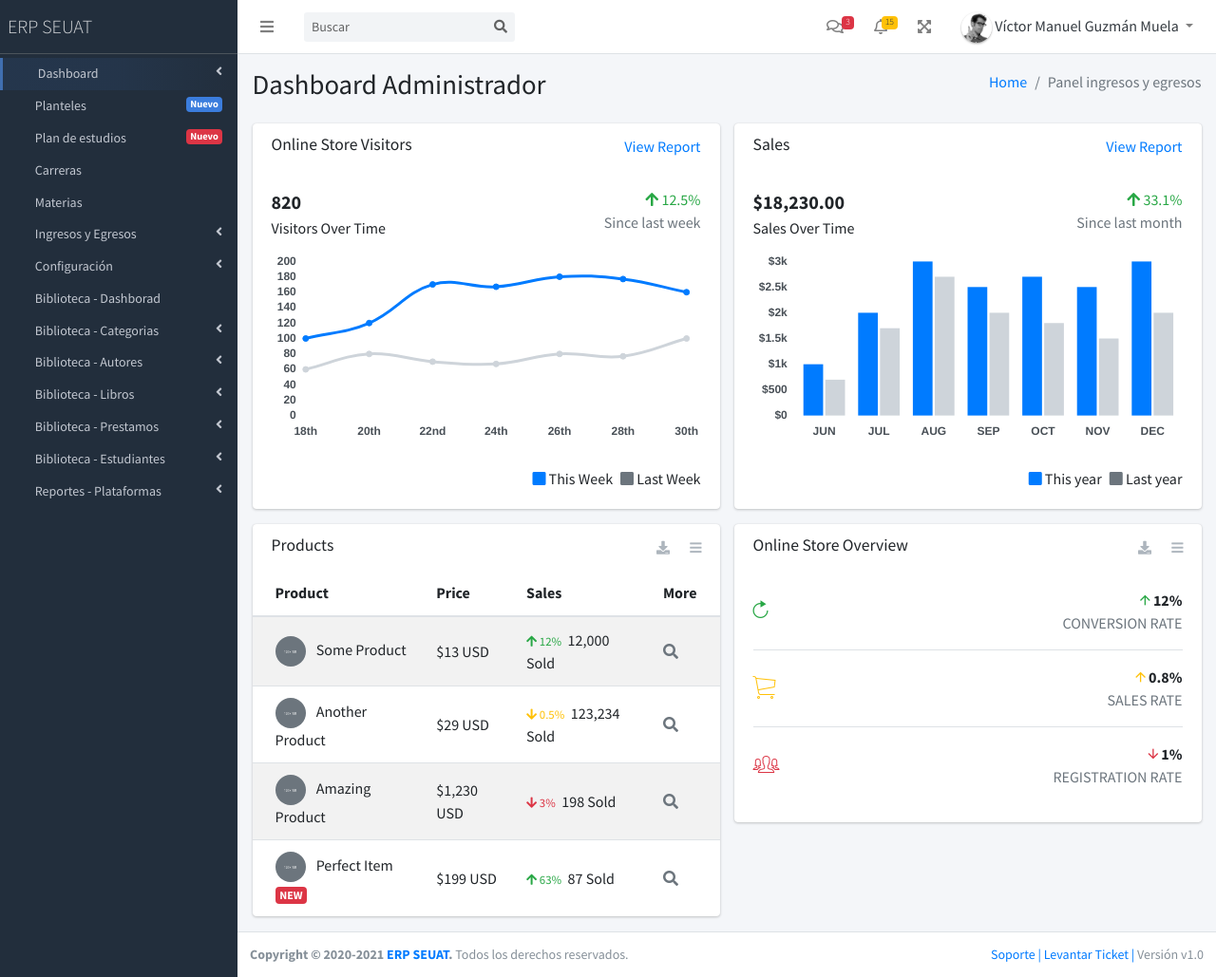
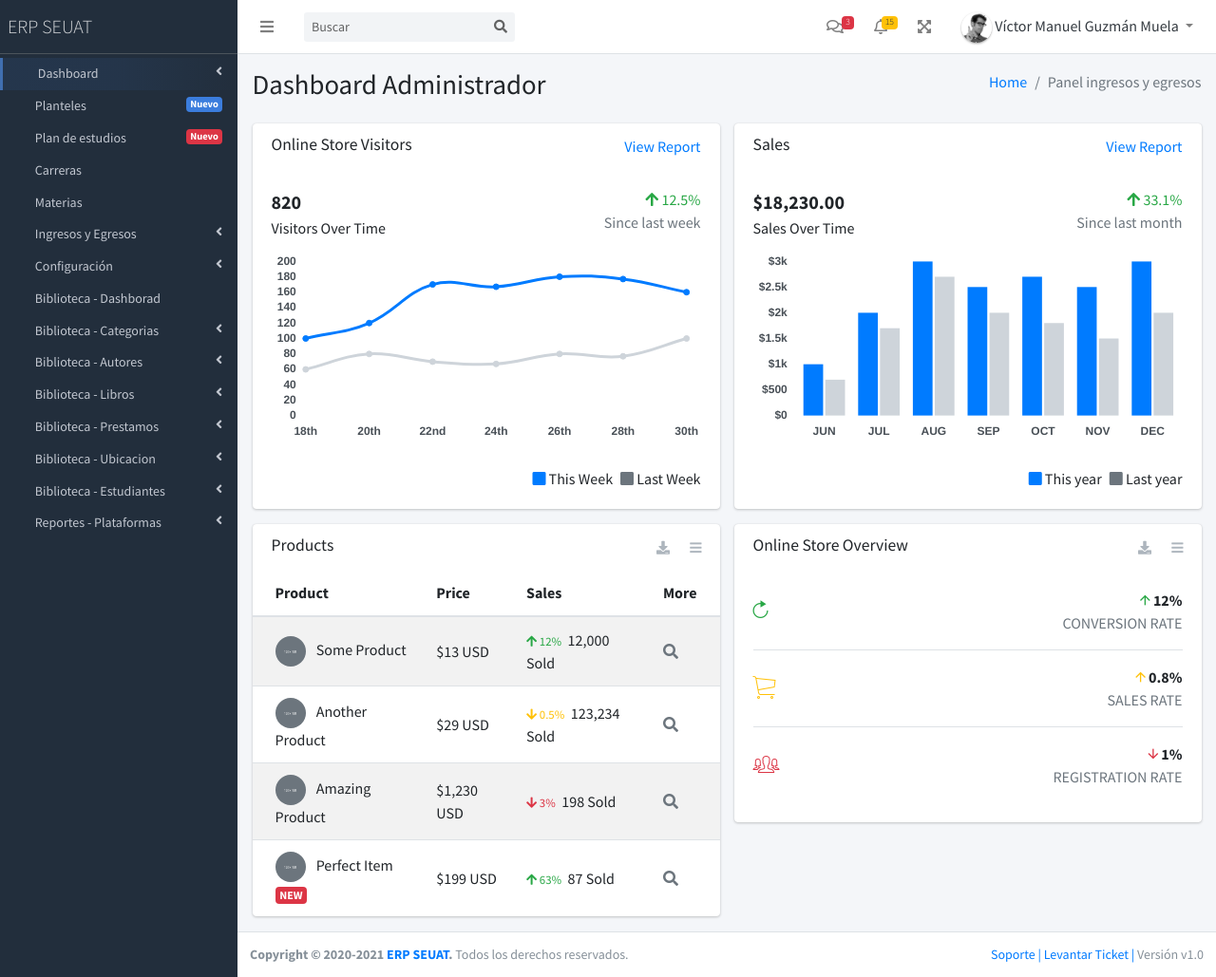
Before and after one commit to guzmanv/erp-seuat-v1, a PHP site: page /erp-seuat-v1/ in a window 1280 px wide. Shown: the whole page at 95% size. Run offline with PHP 8.4, Linux system fonts and the light colour scheme; data that the repository does not hold is empty; some libraries are stand-ins or nearby versions.

Commit message:
se agrego la opcion y el icono de ubicacion>Anaqueles  en el sidebar

```diff
--- a/Views/Template/nav_admin.php
+++ b/Views/Template/nav_admin.php
@@ -428,6 +428,28 @@
               </li>
             </ul>
           </li>
+
+          <li class="nav-item">
+            <a href="#" class="nav-link">
+              <i class="ml-3 mr-2" data-feather="clipboard"></i>
+              <!--<i class="nav-icon fas fa-tachometer-alt"></i>-->
+              <p>
+                Biblioteca - Ubicacion
+                <i class="right fas fa-angle-left"></i>
+
+              </p>
+            </a>
+            <ul class="nav nav-treeview">
+              <li class="nav-item">
+                <a href="<?php echo BASE_URL; ?>/Biblioteca/NuevoPrestamo" class="nav-link">
+                   <i class="ml-3 mr-2" data-feather="flag"></i>
+
+                  <p>Anaqueles</p>
+                </a>
+              </li>
+            </ul>
+          </li>
+
           <li class="nav-item">
             <a href="#" class="nav-link">
               <i class="ml-3 mr-2" data-feather="users"></i>
```
